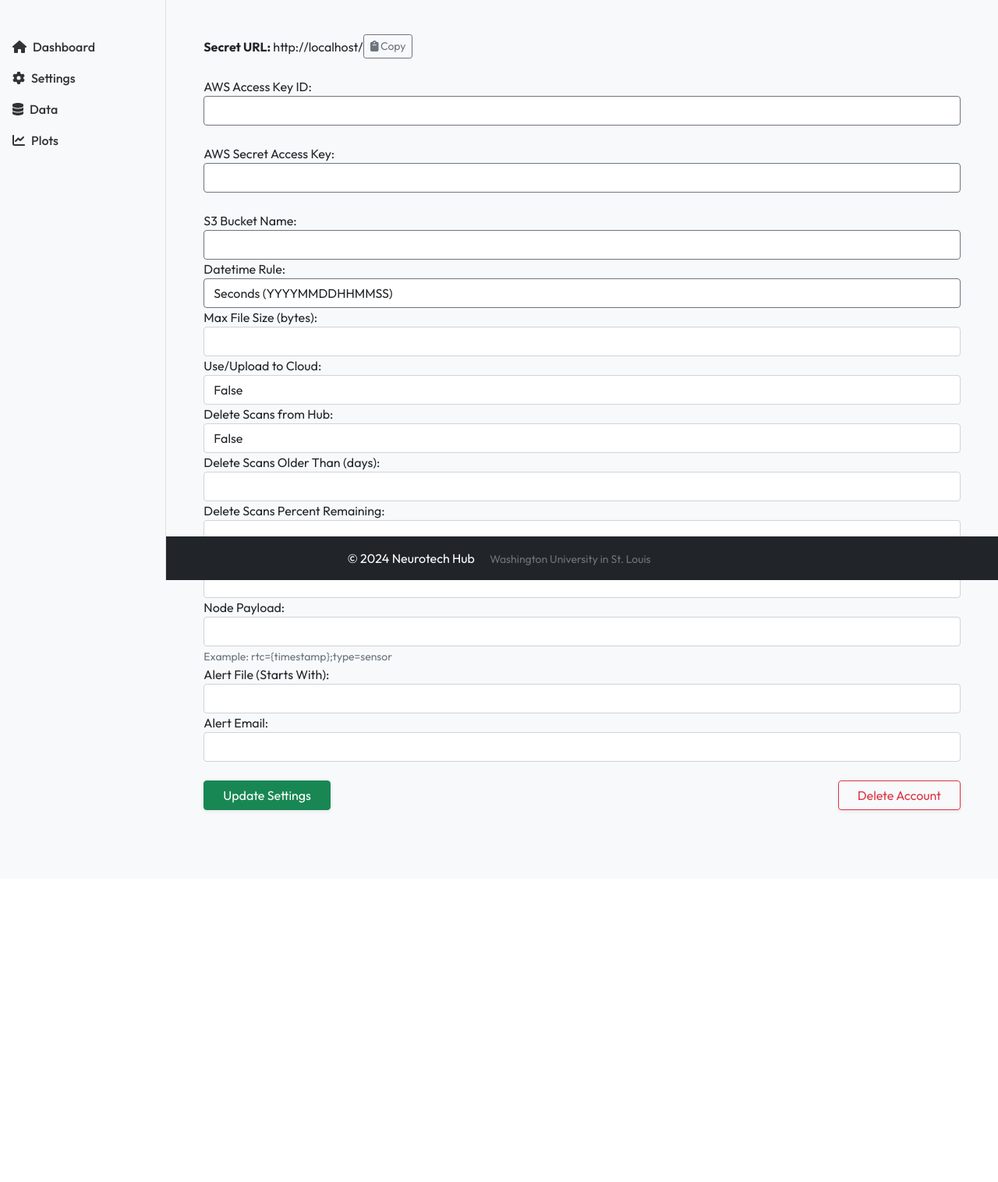
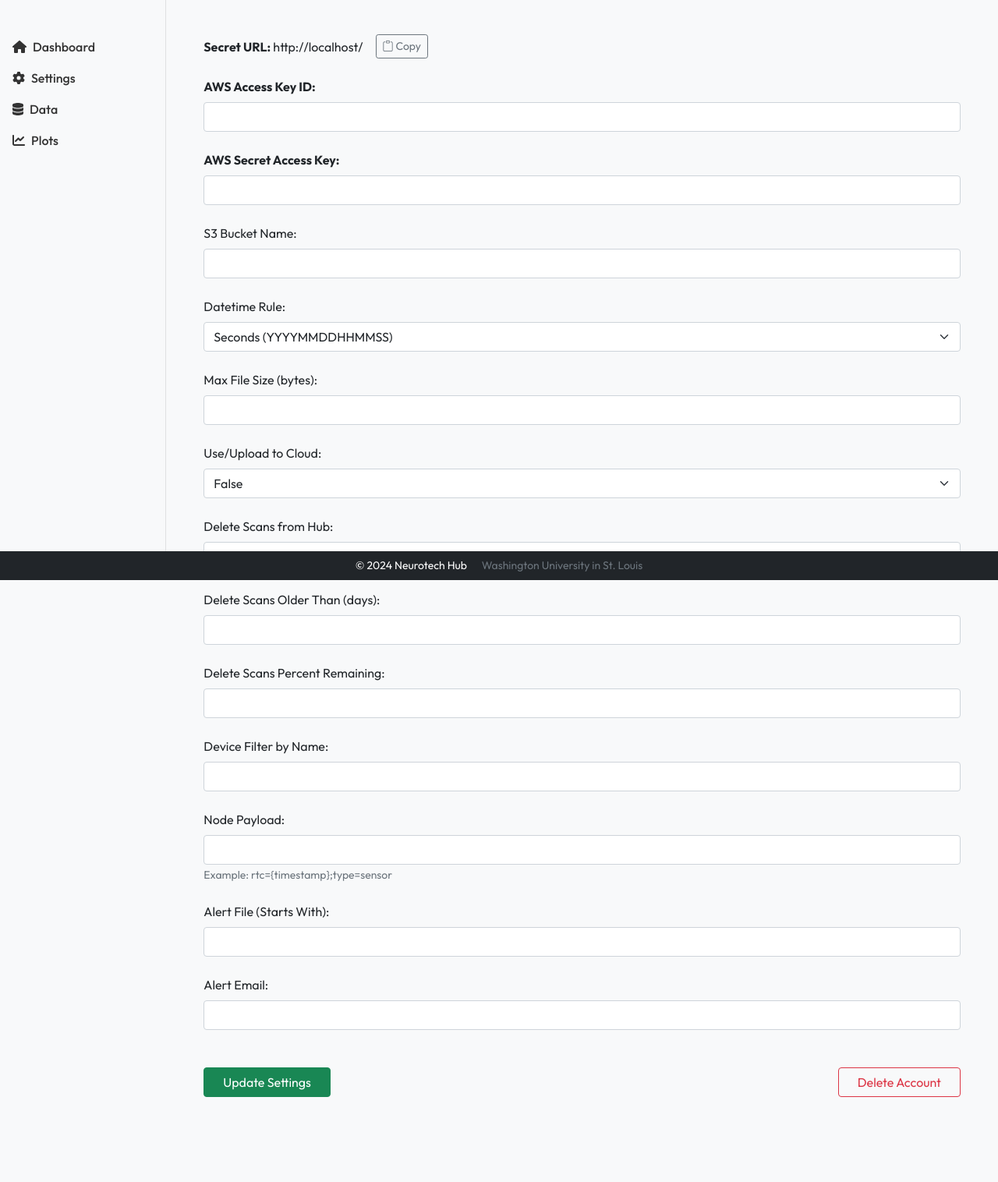
Before and after one commit to Neurotech-Hub/HubLink-Server, a Flask app: template templates/settings.html in a window 1280 px wide. Shown: the part 56-1572 px from the top of the page at 78% size. Before the commit the page ends 1098 px from the top, so only its background shows below. Run offline with Flask 3, Linux system fonts and the light colour scheme; the template is opened without the code that fills it, so the values that code supplies are empty; some libraries are stand-ins or nearby versions.

Commit message:
More styling fixes (complete!), /source endpoint to list all sources for a bucket

```diff
--- a/app.py
+++ b/app.py
@@ -1,6 +1,6 @@
 from flask import Flask, g, redirect, render_template, jsonify, request, url_for
 from flask_migrate import Migrate, upgrade
-from models import db, Account, Setting, File, Gateway # db locations
+from models import db, Account, Setting, File, Gateway, Source # db locations
 from S3Manager import *
 import os
 import logging
@@ -178,5 +178,36 @@ def page_not_found(e):
     logging.error(f"404 error: {e}")
     return render_template('404.html'), 404
 
+# Route to get sources by bucket name
+@app.route('/source/<bucket_name>')
+def get_sources_by_bucket(bucket_name):
+    try:
+        # Find the account_id from Settings using the bucket_name
+        setting = Setting.query.filter_by(bucket_name=bucket_name).first()
+
+        if not setting:
+            return jsonify({
+                'error': 'Bucket not found',
+                'status': 404
+            }), 404
+
+        # Get all sources for this account
+        sources = Source.query.filter_by(account_id=setting.account_id).all()
+
+        # Convert sources to dictionary format
+        sources_data = [source.to_dict() for source in sources]
+
+        return jsonify({
+            'bucket': bucket_name,
+            'account_id': setting.account_id,
+            'sources': sources_data
+        })
+    except Exception as e:
+        logging.error(f"Error getting sources for bucket {bucket_name}: {e}")
+        return jsonify({
+            'error': 'Internal server error',
+            'status': 500
+        }), 500
+
 if __name__ == '__main__':
     app.run(debug=True)
--- a/templates/footer.html
+++ b/templates/footer.html
@@ -1,14 +1,17 @@
-<footer class="footer mt-auto py-3 bg-dark text-white">
+<footer class="footer py-2 bg-dark text-white" style="position: fixed; bottom: 0; width: 100%; z-index: 1030;">
     <div class="container-fluid px-3">
         <div class="d-flex justify-content-center align-items-center">
-            <p class="mb-0">
+            <small class="mb-0">
                 © 2024 <a class="text-white text-decoration-none" href="https://neurotechhub.wustl.edu">Neurotech
                     Hub</a>
-                <span class="text-muted small ms-3">Washington University in St. Louis</span>
-            </p>
+                <span class="text-muted ms-3">Washington University in St. Louis</span>
+            </small>
         </div>
     </div>
 </footer>
+
+<!-- Reduced spacer height -->
+<div style="margin-bottom: 45px;"></div>
 
 <!-- Utilities -->
 <script src="https://cdnjs.cloudflare.com/ajax/libs/moment.js/2.29.4/moment.min.js"></script>
--- a/templates/index.html
+++ b/templates/index.html
@@ -501,7 +501,9 @@
 
         </section>
 
-        {% include 'getting-started.html' %}
+        <section class="mt-5 mb-5">
+            {% include 'getting-started.html' %}
+        </section>
 
     </div>
 
--- a/templates/settings.html
+++ b/templates/settings.html
@@ -3,143 +3,151 @@
 {% block title %}Settings{% endblock %}
 
 {% block content %}
-<div class="container-fluid mt-4 px-4">
-    <div class="mt-4">
-        <div class="tab-pane fade show active" id="settings" role="tabpanel" aria-labelledby="settings-tab">
-            <div class="d-flex align-items-center mb-3">
-                <p class="mb-0 mr-2"><strong>Secret URL:</strong>
+<div class="container-fluid py-4">
+    <div class="row">
+        <div class="col-12">
+            <!-- Secret URL -->
+            <div class="d-flex align-items-center mb-4">
+                <p class="mb-0 me-2"><strong>Secret URL:</strong>
                     <span id="secretUrl">{{ url_for('accounts.account_dashboard', account_url=account.url,
-                        _external=True)
-                        }}</span>
+                        _external=True) }}</span>
                 </p>
-                <button id="copyButton" class="btn btn-outline-secondary btn-sm ml-2" onclick="copyToClipboard()">
-                    <i class="fa fa-clipboard"></i> Copy
+                <button id="copyButton" class="btn btn-outline-secondary btn-sm ms-2" onclick="copyToClipboard()">
+                    <i class="bi bi-clipboard"></i> Copy
                 </button>
-                <span id="copySuccess" class="text-success ml-2" style="display: none;">Copied!</span>
+                <span id="copySuccess" class="text-success ms-2" style="display: none;">Copied!</span>
             </div>
 
+            <!-- Flash Messages -->
             {% with messages = get_flashed_messages(with_categories=true) %}
             {% if messages %}
-            <div class="mt-3">
+            <div class="mb-4">
                 {% for category, message in messages %}
                 <div class="alert alert-{{ category }} alert-dismissible fade show" role="alert">
                     {{ message }}
-                    <button type="button" class="close" data-dismiss="alert" aria-label="Close">
-                        <span aria-hidden="true">&times;</span>
-                    </button>
+                    <button type="button" class="btn-close" data-bs-dismiss="alert" aria-label="Close"></button>
                 </div>
                 {% endfor %}
             </div>
             {% endif %}
             {% endwith %}
 
-            <form id="settings-form" action="/{{ account.url }}/settings/update" method="POST" class="mt-4">
-                <div class="form-group mb-4">
-                    <label for="aws_access_key_id" class="font-weight-bold">AWS Access Key ID:</label>
-                    <input type="text" id="aws_access_key_id" name="aws_access_key_id"
-                        class="form-control border border-secondary" value="{{ settings.aws_access_key_id }}">
+            <form id="settings-form" action="/{{ account.url }}/settings/update" method="POST">
+                <div class="row g-4">
+                    <div class="col-12">
+                        <!-- AWS Settings -->
+                        <div class="mb-4">
+                            <label for="aws_access_key_id" class="form-label fw-bold">AWS Access Key ID:</label>
+                            <input type="text" id="aws_access_key_id" name="aws_access_key_id" class="form-control"
+                                value="{{ settings.aws_access_key_id }}">
                         </div>
 
-                <div class="form-group mb-4">
-                    <label for="aws_secret_access_key" class="font-weight-bold">AWS Secret Access Key:</label>
+                        <div class="mb-4">
+                            <label for="aws_secret_access_key" class="form-label fw-bold">AWS Secret Access Key:</label>
                             <input type="text" id="aws_secret_access_key" name="aws_secret_access_key"
-                        class="form-control border border-secondary" value="{{ settings.aws_secret_access_key }}">
+                                class="form-control" value="{{ settings.aws_secret_access_key }}">
                         </div>
 
-                <div class="form-group">
-                    <label for="bucket_name">S3 Bucket Name:</label>
-                    <input type="text" id="bucket_name" name="bucket_name" class="form-control border-secondary"
+                        <div class="mb-4">
+                            <label for="bucket_name" class="form-label">S3 Bucket Name:</label>
+                            <input type="text" id="bucket_name" name="bucket_name" class="form-control"
                                 value="{{ settings.bucket_name }}">
                         </div>
 
-                <div class="form-group">
-                    <label for="dt_rule">Datetime Rule:</label>
-                    <select id="dt_rule" name="dt_rule" class="form-control border-secondary">
+                        <!-- Data Management Settings -->
+                        <div class="mb-4">
+                            <label for="dt_rule" class="form-label">Datetime Rule:</label>
+                            <select id="dt_rule" name="dt_rule" class="form-select">
                                 <option value="seconds" {% if settings.dt_rule=='seconds' %}selected{% endif %}>Seconds
                                     (YYYYMMDDHHMMSS)</option>
-                        <option value="hours" {% if settings.dt_rule=='hours' %}selected{% endif %}>Hours (YYYYMMDDHH)
-                        </option>
-                        <option value="days" {% if settings.dt_rule=='days' %}selected{% endif %}>Days (YYYYMMDD)
-                        </option>
-                        <option value="weeks" {% if settings.dt_rule=='weeks' %}selected{% endif %}>Weeks (YYYYWW)
-                        </option>
-                        <option value="months" {% if settings.dt_rule=='months' %}selected{% endif %}>Months (YYYYMM)
-                        </option>
+                                <option value="hours" {% if settings.dt_rule=='hours' %}selected{% endif %}>Hours
+                                    (YYYYMMDDHH)</option>
+                                <option value="days" {% if settings.dt_rule=='days' %}selected{% endif %}>Days
+                                    (YYYYMMDD)</option>
+                                <option value="weeks" {% if settings.dt_rule=='weeks' %}selected{% endif %}>Weeks
+                                    (YYYYWW)</option>
+                                <option value="months" {% if settings.dt_rule=='months' %}selected{% endif %}>Months
+                                    (YYYYMM)</option>
                                 <option value="years" {% if settings.dt_rule=='years' %}selected{% endif %}>Years (YYYY)
                                 </option>
-                        <option value="never" {% if settings.dt_rule=='never' %}selected{% endif %}>Never</option>
+                                <option value="never" {% if settings.dt_rule=='never' %}selected{% endif %}>Never
+                                </option>
                             </select>
                         </div>
 
-                <div class="form-group">
-                    <label for="max_file_size">Max File Size (bytes):</label>
+                        <div class="mb-4">
+                            <label for="max_file_size" class="form-label">Max File Size (bytes):</label>
                             <input type="number" id="max_file_size" name="max_file_size" class="form-control"
                                 value="{{ settings.max_file_size }}" required>
                         </div>
 
-                <div class="form-group">
-                    <label for="use_cloud">Use/Upload to Cloud:</label>
-                    <select id="use_cloud" name="use_cloud" class="form-control">
+                        <div class="mb-4">
+                            <label for="use_cloud" class="form-label">Use/Upload to Cloud:</label>
+                            <select id="use_cloud" name="use_cloud" class="form-select">
                                 <option value="true" {% if settings.use_cloud %}selected{% endif %}>True</option>
                                 <option value="false" {% if not settings.use_cloud %}selected{% endif %}>False</option>
                             </select>
                         </div>
 
-                <div class="form-group">
-                    <label for="delete_scans">Delete Scans from Hub:</label>
-                    <select id="delete_scans" name="delete_scans" class="form-control">
+                        <div class="mb-4">
+                            <label for="delete_scans" class="form-label">Delete Scans from Hub:</label>
+                            <select id="delete_scans" name="delete_scans" class="form-select">
                                 <option value="true" {% if settings.delete_scans %}selected{% endif %}>True</option>
-                        <option value="false" {% if not settings.delete_scans %}selected{% endif %}>False</option>
+                                <option value="false" {% if not settings.delete_scans %}selected{% endif %}>False
+                                </option>
                             </select>
                         </div>
 
-                <div class="form-group">
-                    <label for="delete_scans_days_old">Delete Scans Older Than (days):</label>
-                    <input type="number" id="delete_scans_days_old" name="delete_scans_days_old" class="form-control"
-                        value="{{ settings.delete_scans_days_old }}">
+                        <div class="mb-4">
+                            <label for="delete_scans_days_old" class="form-label">Delete Scans Older Than
+                                (days):</label>
+                            <input type="number" id="delete_scans_days_old" name="delete_scans_days_old"
+                                class="form-control" value="{{ settings.delete_scans_days_old }}">
                         </div>
 
-                <div class="form-group">
-                    <label for="delete_scans_percent_remaining">Delete Scans Percent Remaining:</label>
-                    <input type="number" id="delete_scans_percent_remaining" name="delete_scans_percent_remaining"
-                        class="form-control" value="{{ settings.delete_scans_percent_remaining }}">
+                        <div class="mb-4">
+                            <label for="delete_scans_percent_remaining" class="form-label">Delete Scans Percent
+                                Remaining:</label>
+                            <input type="number" id="delete_scans_percent_remaining"
+                                name="delete_scans_percent_remaining" class="form-control"
+                                value="{{ settings.delete_scans_percent_remaining }}">
                         </div>
 
-                <div class="form-group">
-                    <label for="device_name_includes">Device Filter by Name:</label>
-                    <input type="text" id="device_name_includes" name="device_name_includes" class="form-control"
-                        value="{{ settings.device_name_includes }}">
+                        <div class="mb-4">
+                            <label for="device_name_includes" class="form-label">Device Filter by Name:</label>
+                            <input type="text" id="device_name_includes" name="device_name_includes"
+                                class="form-control" value="{{ settings.device_name_includes }}">
                         </div>
 
-                <div class="form-group">
-                    <label for="node_payload">Node Payload:</label>
+                        <div class="mb-4">
+                            <label for="node_payload" class="form-label">Node Payload:</label>
                             <input type="text" id="node_payload" name="node_payload" class="form-control"
                                 value="{{ settings.node_payload }}" pattern="^$|^[^=;]+=([^=;]+)(;[^=;]+=([^=;]+))*$"
                                 title="Format must be key=value or key=value;key=value">
                             <small class="form-text text-muted">Example: rtc={timestamp};type=sensor</small>
                         </div>
 
-                <div class="form-group">
-                    <label for="alert_file_starts_with">Alert File (Starts With):</label>
-                    <input type="text" id="alert_file_starts_with" name="alert_file_starts_with" class="form-control"
-                        value="{{ settings.alert_file_starts_with }}">
+                        <div class="mb-4">
+                            <label for="alert_file_starts_with" class="form-label">Alert File (Starts With):</label>
+                            <input type="text" id="alert_file_starts_with" name="alert_file_starts_with"
+                                class="form-control" value="{{ settings.alert_file_starts_with }}">
                         </div>
 
-                <div class="form-group">
-                    <label for="alert_email">Alert Email:</label>
+                        <div class="mb-4">
+                            <label for="alert_email" class="form-label">Alert Email:</label>
                             <input type="email" id="alert_email" name="alert_email" class="form-control"
                                 value="{{ settings.alert_email }}">
                         </div>
+                    </div>
+                </div>
 
-
-            </form>
-
-            <div class="d-flex justify-content-between align-items-center mt-4 mb-5">
-                <button form="settings-form" type="submit" class="btn btn-success shadow-sm px-4">Update
-                    Settings</button>
+                <div class="d-flex justify-content-between align-items-center mt-4">
+                    <button type="submit" class="btn btn-success px-4">Update Settings</button>
                     <form action="/{{ account.url }}/delete" method="POST" class="d-inline"
                         onsubmit="return confirm('Are you sure you want to delete this account?');">
-                    <button type="submit" class="btn btn-outline-danger shadow-sm px-4">Delete Account</button>
+                        <button type="submit" class="btn btn-outline-danger px-4">Delete Account</button>
+                    </form>
+                </div>
             </form>
         </div>
     </div>
@@ -158,22 +166,5 @@
             console.error('Could not copy text: ', err);
         });
     }
-
-        document.getElementById('node_payload').addEventListener('input', function (e) {
-            const input = e.target.value.trim();
-            if (input === '') return; // Allow empty value
-
-            const pairs = input.split(';');
-            const isValid = pairs.every(pair => {
-                const parts = pair.split('=');
-                return parts.length === 2 && parts[0].trim() !== '' && parts[1].trim() !== '';
-            });
-
-            if (!isValid) {
-                e.target.setCustomValidity('Please use format: key=value or key=value;key=value');
-            } else {
-                e.target.setCustomValidity('');
-            }
-        });
 </script>
 {% endblock %}
```
Also changed, not shown: templates/dashboard.html (+16 -12 lines). Lines whose indentation alone changed are shown as unchanged.
